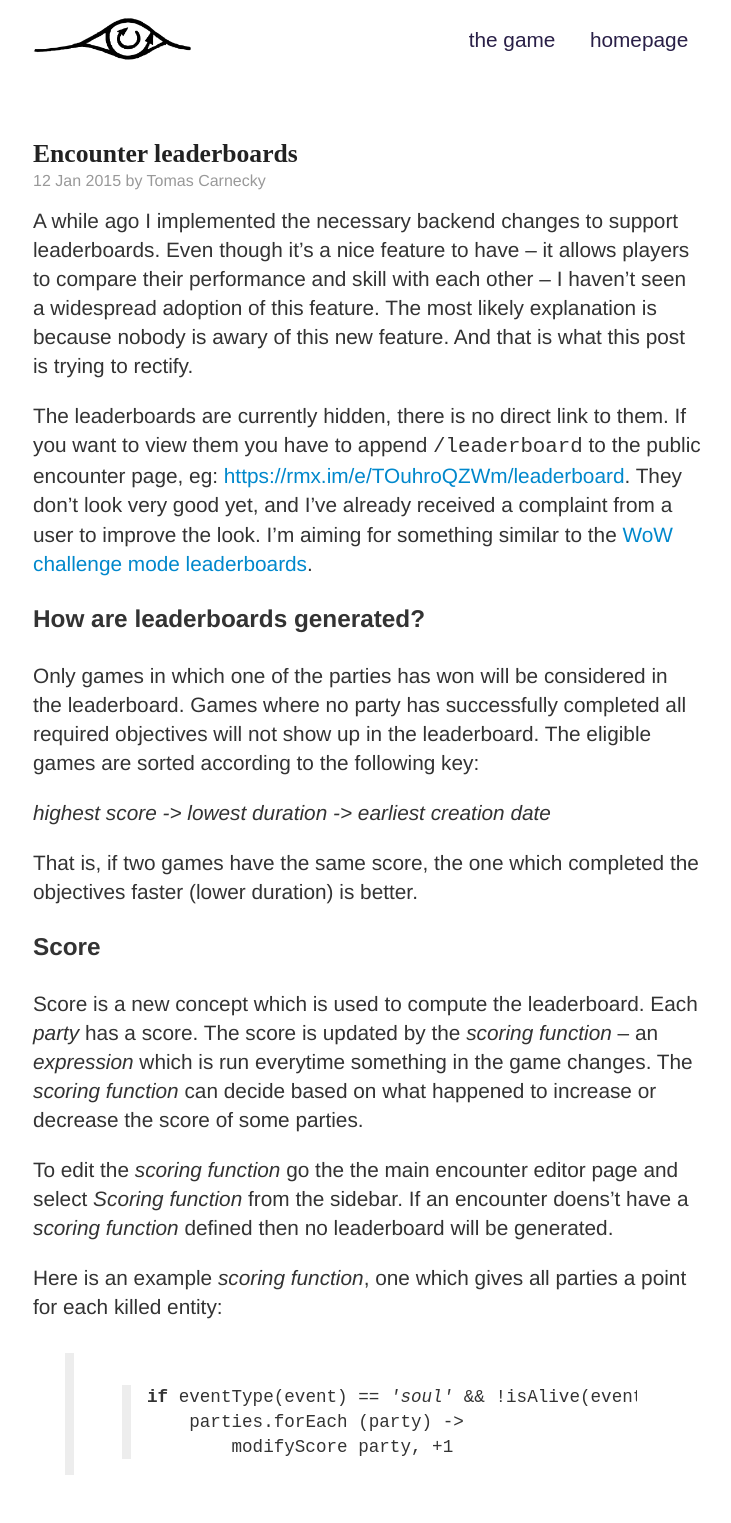
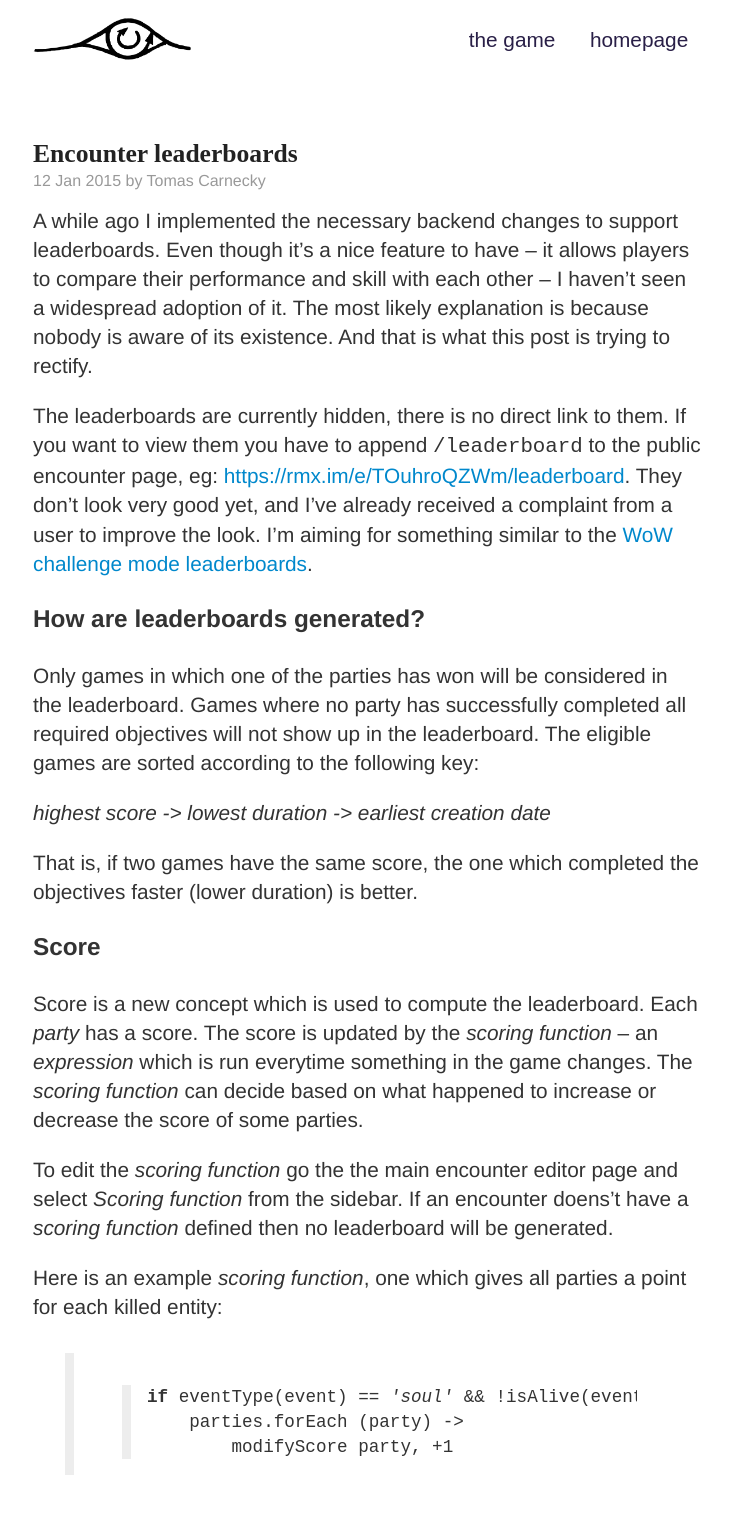
Before and after one commit to rmx/blog.rmx.im, a Jekyll site: the page built from _posts/2015-01-12-encounter-leaderboards.md, in a window 1280 px wide. Shown: the whole page, without its empty margins (273-1004 px from the left). Built offline with Jekyll 4.4.1, drawn with Linux system fonts in a browser that asks for light colours; Markdown is read by kramdown in place of the engine named in the settings; comment, search, counter and statistics services are not loaded.

Commit message:
Improve text

```diff
--- a/_posts/2015-01-12-encounter-leaderboards.md
+++ b/_posts/2015-01-12-encounter-leaderboards.md
@@ -6,10 +6,9 @@ author: "Tomas Carnecky"
 
 A while ago I implemented the necessary backend changes to support
 leaderboards. Even though it's a nice feature to have – it allows players to
-compare their performance and skill with each other – I haven't seen a
-widespread adoption of this feature. The most likely explanation is because
-nobody is awary of this new feature. And that is what this post is trying to
-rectify.
+compare their performance and skill with each other – I haven't seen
+a widespread adoption of it. The most likely explanation is because nobody is
+aware of its existence. And that is what this post is trying to rectify.
 
 The leaderboards are currently hidden, there is no direct link to them. If you
 want to view them you have to append `/leaderboard` to the public encounter
```
